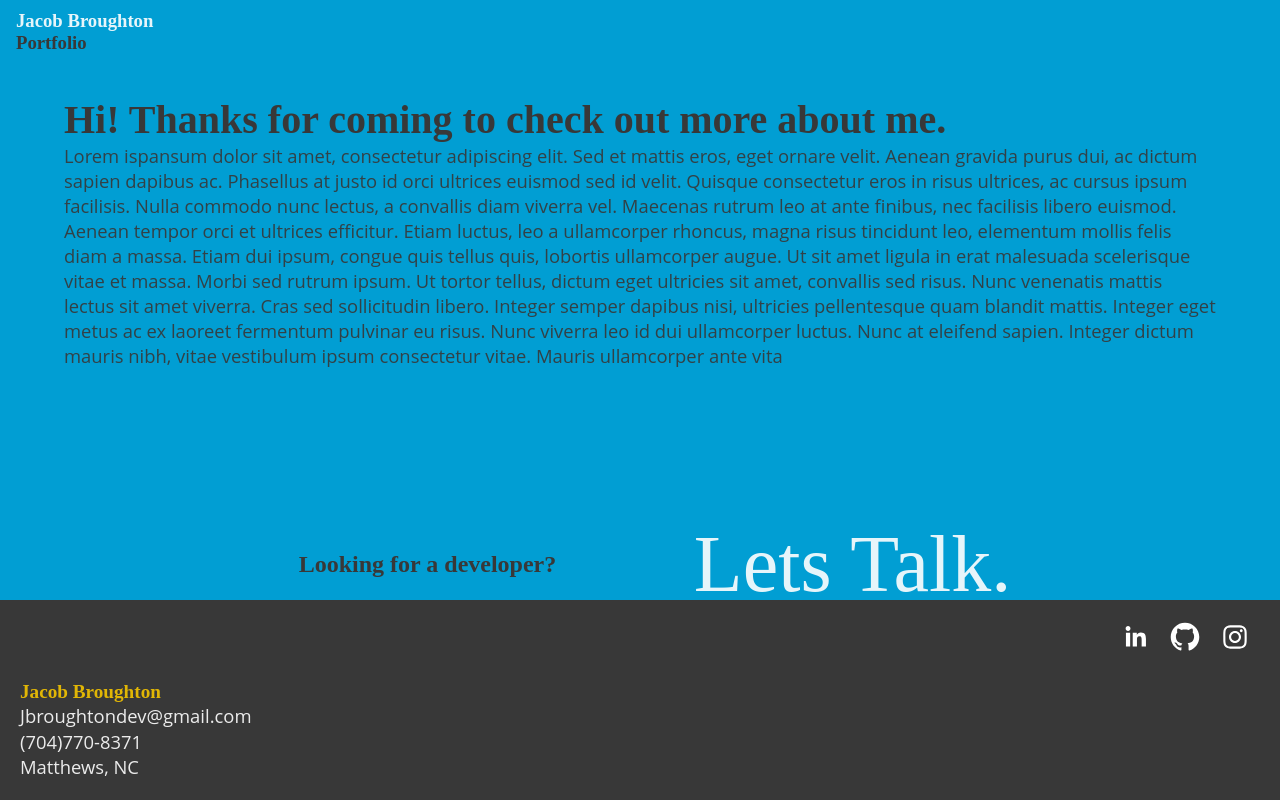
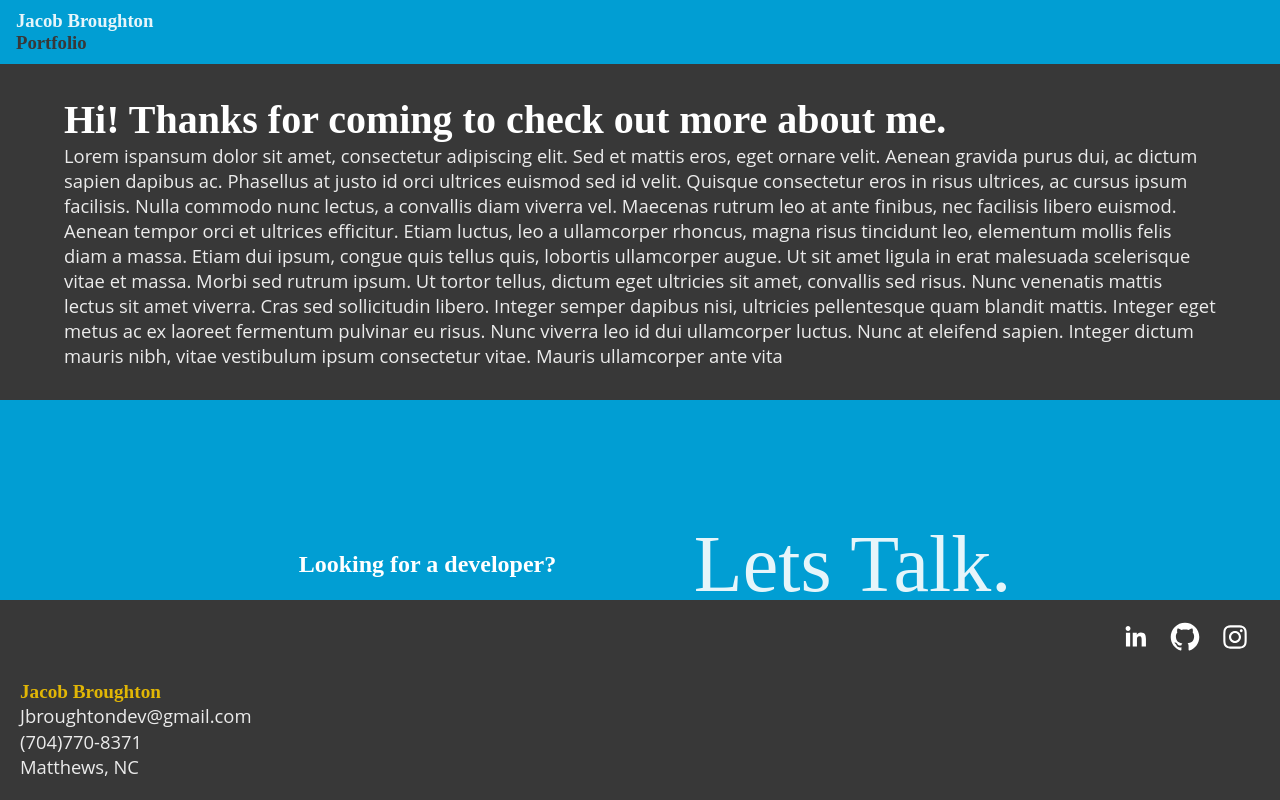
Before and after one commit to jlbroughton88/Portfolio-Next, a Next.js app: page /story in a window 1280 px wide. Built offline with nearby package versions, Linux system fonts and the light colour scheme.

Commit message:
added actual projects to the front page

```diff
--- a/public/css/index.scss
+++ b/public/css/index.scss
@@ -286,7 +286,7 @@ strong{
                         margin: 9px;
 
                         h1{
-                            font-size: calc(3vw + 0.5rem);
+                            font-size: calc(2.6vw + 0.5rem);
                         }
 
                         &:hover{
--- a/public/css/story.scss
+++ b/public/css/story.scss
@@ -8,7 +8,7 @@
 // Text Tags
 .motherDivStory{
        h1, h2, h3, h4, h5, h6, p{
-        color: #383838;
+        color: #ffffff;
     }
 
     h1{
@@ -29,7 +29,8 @@
     overflow-y: scroll;
 
     .mainStoryDiv{
-        background: #019ed3;
+        // background: #019ed3;
+        background-color: #383838;
         .storySection{
             margin: auto;
             padding: 2.5% 5%;
```
Also changed, not shown: pages/index.js (+5 -5 lines).
